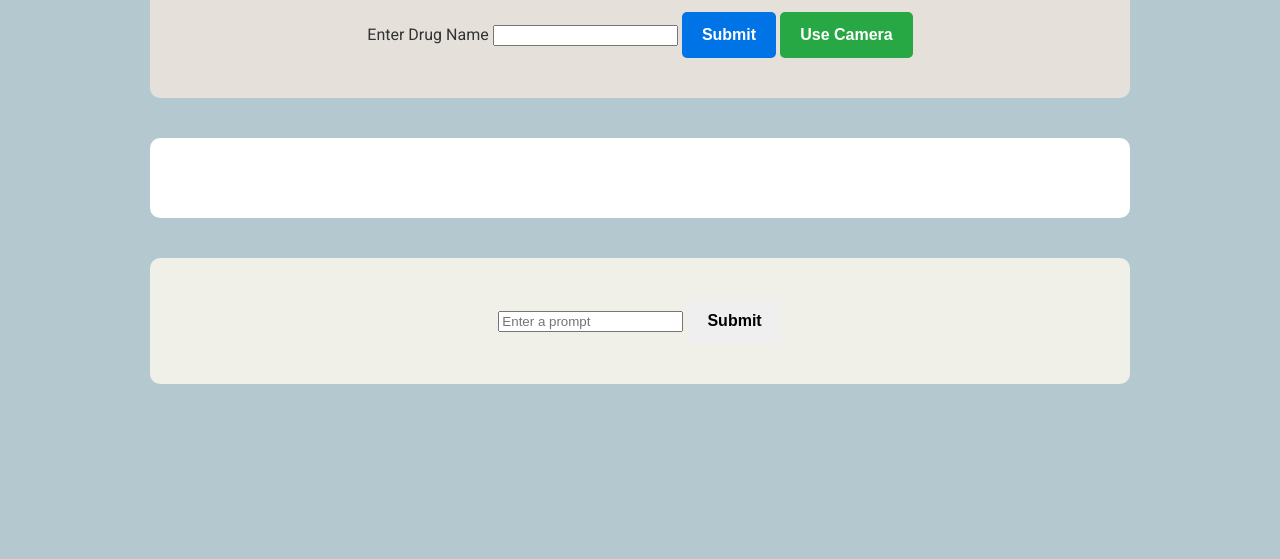
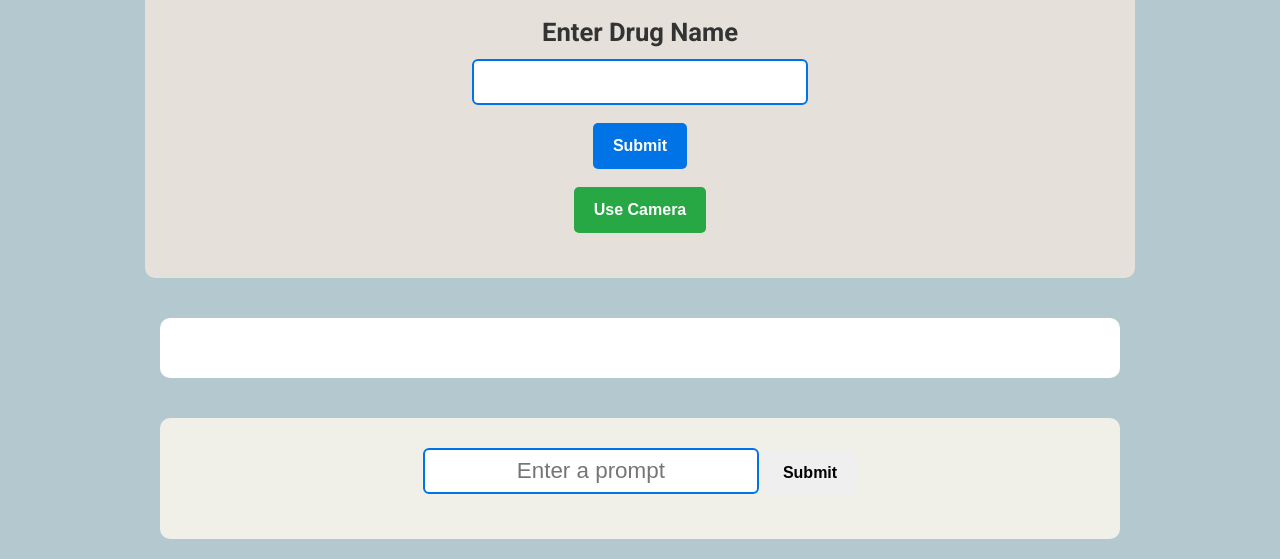
Before and after one commit to kmyap128/KAMCare, a website: page index.html in a window 1280 px wide. Shown: the part 533-1092 px from the top of the page. Before the commit the page ends 937 px from the top, so only its background shows below. Drawn offline with nearby package versions, Linux system fonts and the light colour scheme; files that its build step writes are made by us from their sources; no server answers; files whose address does not match are found by name.

Commit message:
made font more accessible

```diff
--- a/css/style.css
+++ b/css/style.css
@@ -53,17 +53,80 @@ body, html {
 /* Input Section */
 #input {
     background: #E5E1DA;
+    padding: 45px; /* Slightly increased padding */
+    border-radius: 10px;
+    display: flex;
+    flex-direction: column;
+    align-items: center;
+    width: 100%;
 }
 
+/* Label Styling - Slightly Larger */
+#input label {
+    font-size: 1.6em; /* Slight increase */
+    font-weight: bold;
+    margin-bottom: 12px;
+    text-align: center;
+}
+
+/* Search Box - Slightly Bigger */
+#drug-term {
+    width: 92%;
+    max-width: 300px; /* Slightly wider */
+    height: 10px;
+    padding: 16px; /* Moderate padding */
+    font-size: 1.4em; /* Small increase */
+    border: 2px solid #0073e6; /* Standard border */
+    border-radius: 6px;
+    margin-bottom: 18px; /* Space below input */
+    text-align: center;
+}
+
+
 /* Content Section */
+/* Content Section - Drug Definition Box */
 #content {
     background: white;
+    padding: 30px;
+    border-radius: 10px;
+    text-align: center;
+    font-size: 1.3em; /* Increase text size */
+    line-height: 1.6; /* Improve readability */
+    font-weight: 500; /* Slightly bolder text */
+    width: 80%;
+    max-width: 900px;
 }
+
 
 /* Chatbox (Now Below Content) */
 #chatbox {
+
     background: #F1F0E8;
+    padding: 30px;
+    border-radius: 10px;
+    text-align: center;
+    font-size: 1.0em; /* Increase text size */
+    line-height: 1.6; /* Improve readability */
+    font-weight: 500; /* Slightly bolder text */
+    width: 80%;
+    max-width: 900px;
 }
+
+/* Chatbox Input - Make Search Bar Bigger */
+#chatbox input {
+    width: 92%;
+    max-width: 300px; /* Slightly wider */
+    height: 10px;
+    padding: 16px; /* Moderate padding */
+    font-size: 1.4em; /* Small increase */
+    border: 2px solid #0073e6; /* Standard border */
+    border-radius: 6px;
+    margin-bottom: 18px; /* Space below input */
+    text-align: center;
+    margin-bottom: 15px;
+
+}
+
 
 /* Buttons */
 button {
@@ -78,6 +141,7 @@ button {
 /* Submit Button */
 #submit {
     background-color: #0073e6;
+    margin-bottom: 18px; /* Space below input */
     color: white;
 }
 
```
